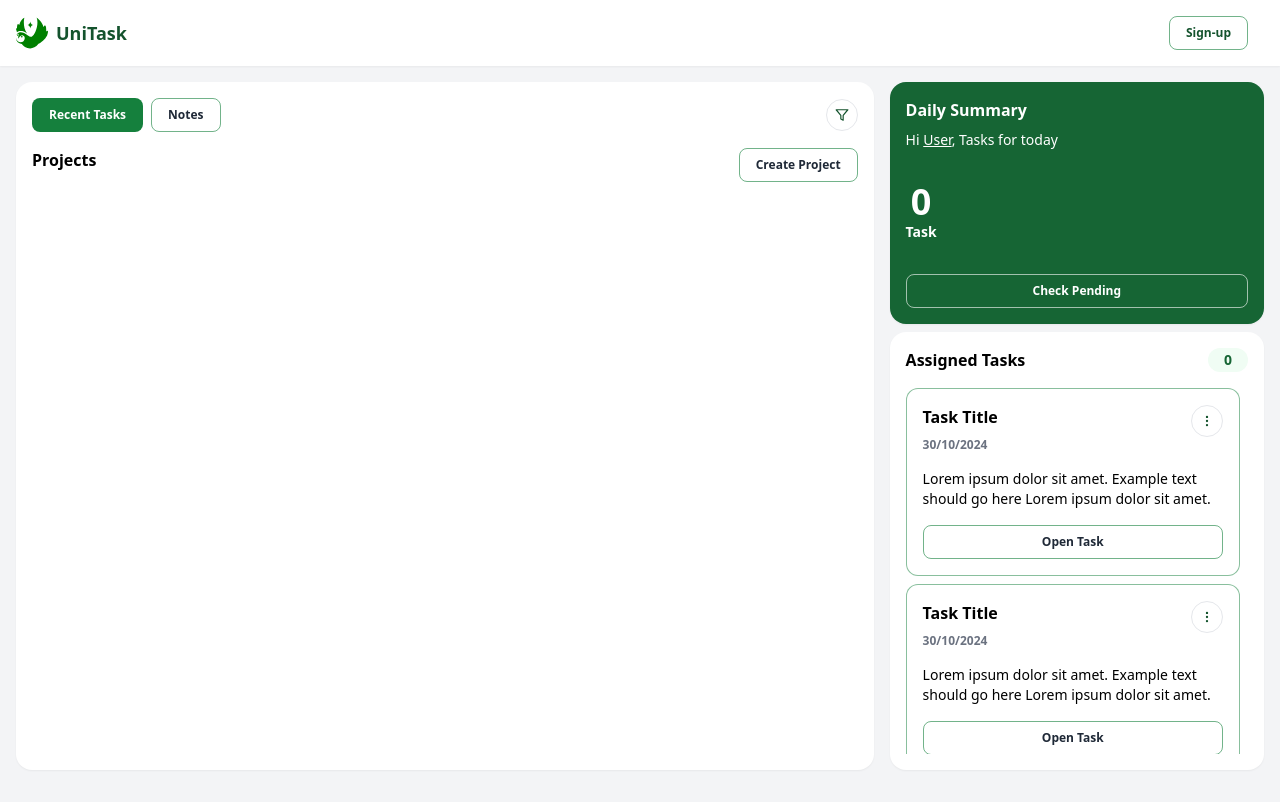
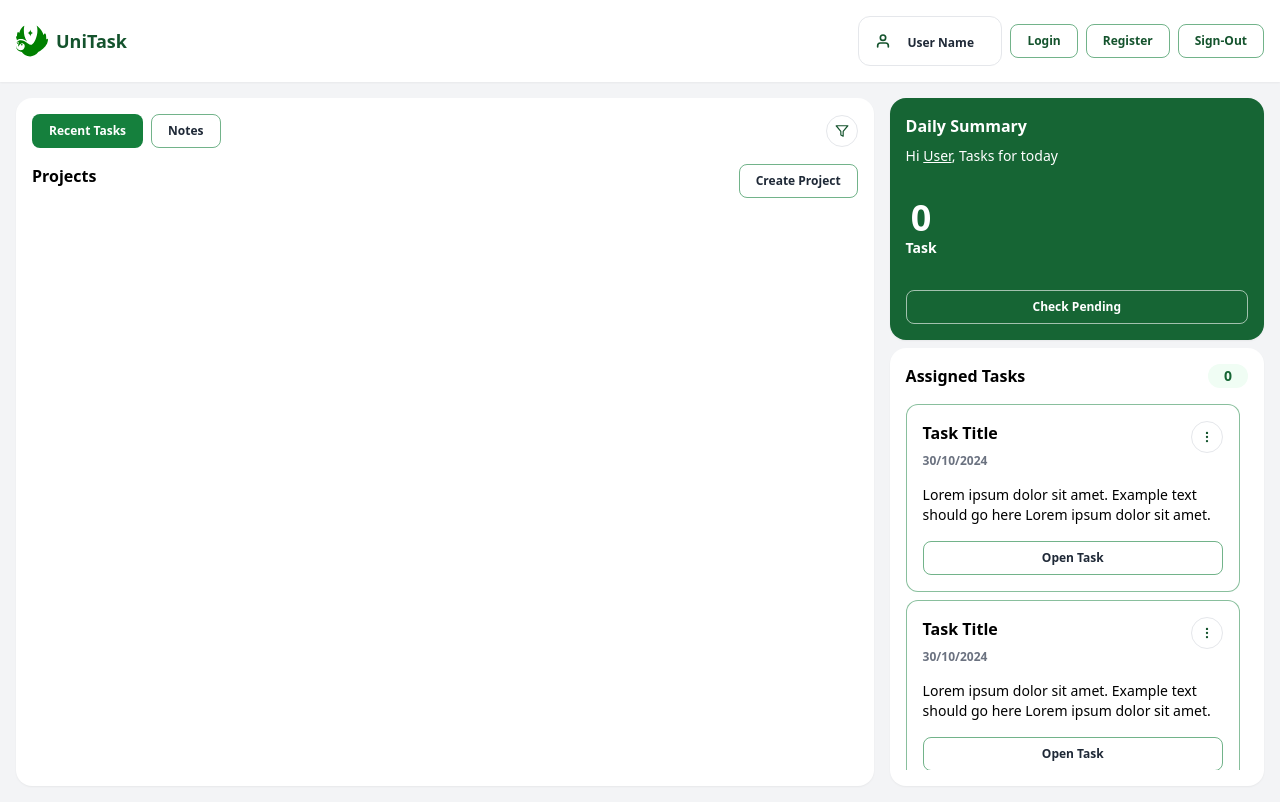
Before and after one commit to ArisSongalia/UniTask, a React (Vite) app: page / in a window 1280 px wide. Built offline with nearby package versions, Linux system fonts and the light colour scheme.

Commit message:
login / register working next handle displaying logged in user in nav and adding username field on register page

```diff
--- a/src/components/Button.jsx
+++ b/src/components/Button.jsx
@@ -5,7 +5,7 @@ function Button({ text = 'Button', onClick, className = '', type = 'button'}) {
   return (
     <button
       type={`${type}`}
-      className={`p-2 rounded-lg border border-green-700 text-xs px-4 font-bold
+      className={`p-2 rounded-lg border border-green-700 text-xs px-4 font-bold h-fit
       hover:bg-green-700 hover:text-white border-opacity-60 text-gray-800 ${className}`}
       onClick={onClick}
     >
--- a/src/components/Modal.jsx
+++ b/src/components/Modal.jsx
@@ -2,8 +2,9 @@ import React, { useState } from 'react';
 import { IconAction } from './Icon';
 import Button from './Button';
 import { IconTitleSection } from './TitleSection';
-import { auth } from '../config/firebase';
-import { createUserWithEmailAndPassword } from 'firebase/auth';
+import { auth, googleProvider } from '../config/firebase';
+import { createUserWithEmailAndPassword, signInWithEmailAndPassword, signInWithPopup } from 'firebase/auth';
+import { useNavigate } from 'react-router-dom';
 
 function CreateProject({closeModal, onSave}) {
   const [form, setForm] = useState({
@@ -355,28 +356,45 @@ function CreateNote({closeModal, onSave}) {
   );
 }
 
-function Signup({ closeModal }) {
+function SignUp({ closeModal, switchToSignIn }) {
   const [email, setEmail] = useState('');
   const [password, setPassword] = useState('');
+  const [message, setMessage] = useState({ text: '', color: '' });
 
-  const signUp = async () => {
+  const handleSignUp = async () => {
     try {
       await createUserWithEmailAndPassword(auth, email, password);
-      document.getElementById('display').style.color = "green";
-      document.getElementById('display').innerHTML = "User Successfully Registered";
+      setMessage({ text: 'User Successfully Registered', color: 'green' });
       setEmail('');
       setPassword('');
+      closeModal();
+      switchToSignIn();
     } catch (error) {
-      document.getElementById('display').style.color = "red";
-      document.getElementById('display').innerHTML = 'Error during sign-up: ' + error.message;
+      setMessage({ text: 'Error during sign-up: ' + error.message, color: 'red' });
+    }
+  };
+
+  const handleSignUpWithGoogle = async () => {
+    try {
+      await signInWithPopup(auth, googleProvider);
+      setMessage({ text: 'User Successfully Registered', color: 'green' });
+    } catch (error) {
+      setMessage({ text: 'Error during sign-up: ' + error.message, color: 'red' });
     }
   };
 
   return (
     <div className='fixed inset-0 bg-black bg-opacity-50 flex justify-center items-center w-[100vw] h-[100vh]'>
       <div id='main' className='flex flex-col bg-white rounded-xl w-[35rem] p-6 shadow-lg'>
-        <IconTitleSection title='Sign Up' dataFeather='x' iconOnClick={closeModal} />
-        <form method="POST" className='flex flex-col gap-4' onSubmit={(e) => { e.preventDefault(); signUp(); }}>
+        <IconTitleSection title='Register' dataFeather='x' iconOnClick={closeModal} />
+        <form
+          method="POST"
+          className='flex flex-col gap-4'
+          onSubmit={(e) => {
+            e.preventDefault();
+            handleSignUp();
+          }}
+        >
           <label htmlFor="email" className='flex flex-col text-sm'>
             Email
             <input
@@ -397,14 +415,88 @@ function Signup({ closeModal }) {
               className='mt-1 border border-gray-300 rounded-lg px-4 py-2 focus:ring-2 focus:ring-green-500 focus:outline-none'
             />
           </label>
-          <p id='display'></p>
-          <Button text='Sign Up' onClick={signUp} />
+
+          <p style={{ color: message.color }}>{message.text}</p>
+
+          <Button text='Register' onClick={handleSignUp} />
         </form>
         <hr className='border mt-8 mb-6' />
         <section className="w-full flex flex-col gap-4 items-center">
           <p>Or sign up with</p>
           <section className='flex gap-2'>
-            <IconAction dataFeather='mail' className='h-[2.5rem] w-[2.5rem]' />
+            <IconAction dataFeather='mail' iconOnClick={handleSignUpWithGoogle} className='h-[2.5rem] w-[2.5rem]' />
+            <IconAction dataFeather='facebook' className='h-[2.5rem] w-[2.5rem]' />
+            <IconAction dataFeather='twitter' className='h-[2.5rem] w-[2.5rem]' />
+          </section>
+        </section>
+      </div>
+    </div>
+  );
+}
+
+function SignIn({ closeModal }) {
+  const [email, setEmail] = useState('');
+  const [password, setPassword] = useState('');
+  const [message, setMessage] = useState({ text: '', color: '' });
+
+  const handleSignIn = async () => {
+    try {
+      await signInWithEmailAndPassword(auth, email, password);
+      closeModal();
+    } catch (error) {
+      setMessage({ text: 'Error during login: ' + error.message, color: 'red' });
+    }
+  };
+
+  const handleSignInWithGoogle = async () => {
+    try {
+      await signInWithPopup(auth, googleProvider);
+      setMessage({ text: 'User Successfully Registered', color: 'green' });
+    } catch (error) {
+      setMessage({ text: 'Error during login: ' + error.message, color: 'red' });
+    }
+  };
+
+  return (
+    <div className='fixed inset-0 bg-black bg-opacity-50 flex justify-center items-center w-[100vw] h-[100vh]'>
+      <div id='main' className='flex flex-col bg-white rounded-xl w-[35rem] p-6 shadow-lg'>
+        <IconTitleSection title='Login' dataFeather='x' iconOnClick={closeModal} />
+        <form
+          method="POST"
+          className='flex flex-col gap-4'
+          onSubmit={(e) => {
+            e.preventDefault();
+            handleSignIn();
+          }}
+        >
+          <label htmlFor="email" className='flex flex-col text-sm'>
+            Email
+            <input
+              type="email"
+              id="email"
+              value={email}
+              onChange={(e) => setEmail(e.target.value)}
+              className='mt-1 border border-gray-300 rounded-lg px-4 py-2 focus:ring-2 focus:ring-green-500 focus:outline-none'
+            />
+          </label>
+          <label htmlFor="password" className='flex flex-col text-sm'>
+            Password
+            <input
+              type="password"
+              id="password"
+              value={password}
+              onChange={(e) => setPassword(e.target.value)}
+              className='mt-1 border border-gray-300 rounded-lg px-4 py-2 focus:ring-2 focus:ring-green-500 focus:outline-none'
+            />
+          </label>
+          <p style={{ color: message.color }}>{message.text}</p>
+          <Button text='Login' onClick={handleSignIn} />
+        </form>
+        <hr className='border mt-8 mb-6' />
+        <section className="w-full flex flex-col gap-4 items-center">
+          <p>Or sign up with</p>
+          <section className='flex gap-2'>
+            <IconAction dataFeather='mail' iconOnClick={handleSignInWithGoogle} className='h-[2.5rem] w-[2.5rem]' />
             <IconAction dataFeather='facebook' className='h-[2.5rem] w-[2.5rem]' />
             <IconAction dataFeather='twitter' className='h-[2.5rem] w-[2.5rem]' />
           </section>
@@ -428,4 +520,4 @@ function UserProfile({ closeModal, userName }) {
 
 
 
-export { CreateTask, CreateProject, NoteFocus, NoteEdit, CreateNote, Signup, UserProfile}
+export { CreateTask, CreateProject, NoteFocus, NoteEdit, CreateNote, SignUp, SignIn, UserProfile}
--- a/src/components/Navbar.jsx
+++ b/src/components/Navbar.jsx
@@ -1,19 +1,26 @@
 import React, { useState } from 'react';
+import { Link } from 'react-router-dom';
 import { useLocation } from 'react-router-dom';
 import unitask from '../assets/unitask.svg';
-import { Signup } from './Modal';
+import { SignUp, SignIn } from './Modal';
 import TaskNavBar from './TaskNavBar';
+import Button from './Button';
+import { signOut } from 'firebase/auth';
+import { auth } from '../config/firebase';
 import UserCard from './UserCard';
-import { UserProfile } from './Modal';
-import Button from './Button';
 
 function Navbar() {
-  const [showPopUp, setShowPopUp] = useState(false);
-  const location = useLocation();
+  const [activeAuth, setActiveAuth] = useState(null);
+  const closeModal = () => setActiveAuth(null);
 
-  const togglePopUp = () => {
-    setShowPopUp(!showPopUp);
+ const handleSignOut = async () => {
+  try{
+    await signOut(auth)
+  }catch (error){
+    alert(error);
   };
+ };
+
 
   if (location.pathname === '/TaskMain') {
     return <TaskNavBar />;
@@ -24,15 +31,35 @@ function Navbar() {
       <div className="flex items-center justify-between w-full p-4 max-w-screen-2xl">
         <span className="flex items-center gap-2">
           <img src={unitask} alt="UniTask Logo" className="w-8 h-8" />
-          <a href="#" className="text-green-900 text-lg font-bold">UniTask</a>
+          <Link to="/" className="text-green-900 text-lg font-bold">
+            UniTask
+          </Link>
         </span>
 
-        <Button
-          onClick={togglePopUp}
-          className="text-green-900 text-sm mx-4 font-bold hover:cursor-pointer hover:text-green-700"
-          text='Sign-up'
-        />
-        {showPopUp && <Signup closeModal={togglePopUp}/>}
+        <span className="flex w-fit gap-2 items-center">
+          <UserCard />
+
+          <Button
+            onClick={() => setActiveAuth('SignIn')}
+            className="text-green-900 text-sm font-bold hover:cursor-pointer hover:text-green-700"
+            text='Login'
+          />
+          {activeAuth === 'SignIn' && <SignIn closeModal={closeModal} />}
+
+          <Button
+            onClick={() => setActiveAuth('SignUp')}
+            className="text-green-900 text-sm font-bold hover:cursor-pointer hover:text-green-700"
+            text='Register'
+          />
+          {activeAuth === 'SignUp' && <SignUp closeModal={closeModal} switchToSignIn={() => setActiveAuth('SignIn')}/>}
+
+          <Button
+            onClick={handleSignOut}
+            className="text-green-900 text-sm font-bold hover:cursor-pointer hover:text-green-700"
+            text='Sign-Out'
+          />
+
+        </span>
 
       </div>
     </section>
--- a/src/components/UserCard.jsx
+++ b/src/components/UserCard.jsx
@@ -1,11 +1,18 @@
 import React from 'react'
 import Icon from './Icon'
+import { useState } from 'react'
+import { UserProfile } from './Modal'
 
-function UserCard({className='', name = 'User Name', onClick}) {
+function UserCard({className='', name = 'User Name'}) {
+  const [showUserProfile, setShowUserProfile] = useState();
+  const toggleUserProfile = () => {
+    setShowUserProfile(!showUserProfile);
+  };
+
   return (
     <section
-      className={`flex items-center gap-2 hover:bg-green-50 p-2 w-[9rem] rounded-xl hover:cursor-pointer ${className}`}
-      onClick={onClick}
+      className={`flex items-center gap-2 border hover:bg-green-50 p-2 w-[9rem] rounded-xl hover:cursor-pointer ${className}`}
+      onClick={toggleUserProfile}
     >
       <span className='w-fit'>
         <Icon dataFeather='user'/>
@@ -15,6 +22,7 @@ function UserCard({className='', name = 'User Name', onClick}) {
           {name}
       </span>
       </span>
+      {showUserProfile && <UserProfile />}
     </section>
   )
 }
--- a/src/config/firebase.js
+++ b/src/config/firebase.js
@@ -1,6 +1,6 @@
 import { initializeApp } from "firebase/app";
 import { getAnalytics } from "firebase/analytics";
-import { getAuth } from "firebase/auth";
+import { getAuth, GoogleAuthProvider } from "firebase/auth";
 
 const firebaseConfig = {
   apiKey: "AIzaSyANEbqOmBO1iYDFXkYMUCC2vl3TaYRMgjs",
@@ -18,3 +18,4 @@ const analytics = getAnalytics(app);
 const auth = getAuth(app);
 
 export { auth };
+export const googleProvider = new GoogleAuthProvider();
```
